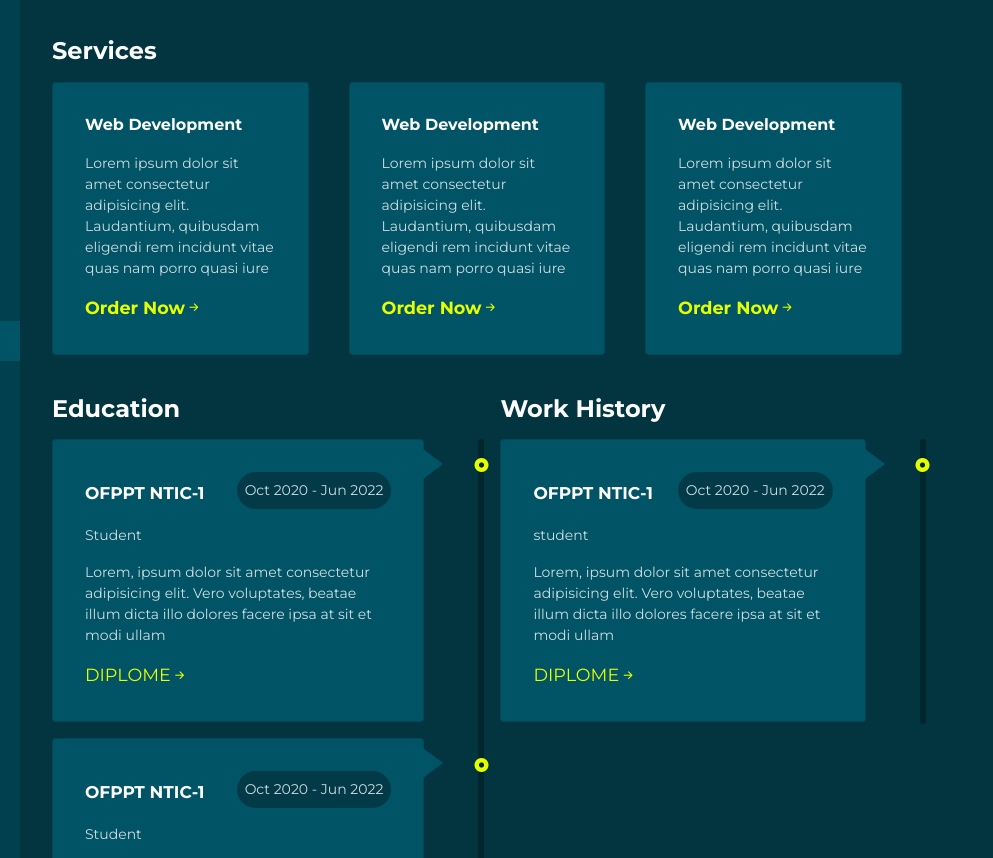
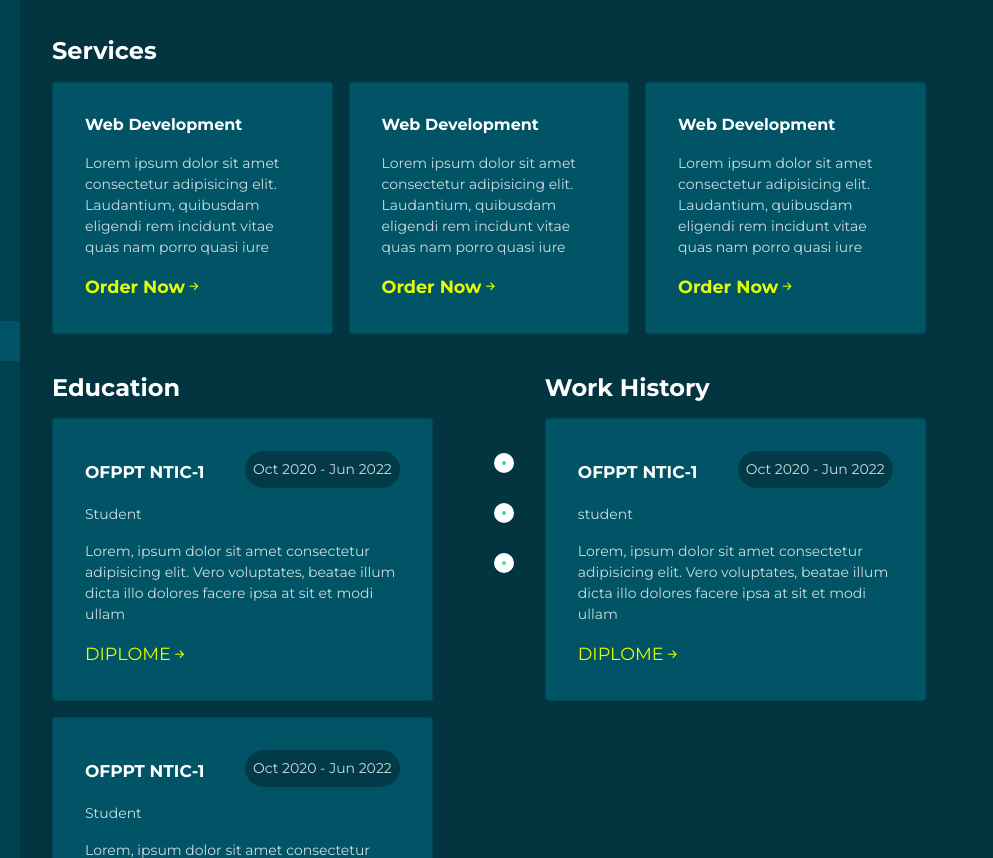
Before and after one commit to JelouaneAlae03/Resume-website, a plain HTML site: page index.html in a window 1280 px wide. Shown: the part 439-1297 px from the top of the page, 316-1309 px from the left, 993 px wide, since content can reach past the window. Drawn offline with nearby package versions, Linux system fonts and the light colour scheme.

Commit message:
Roadmap icon mssg

```diff
--- a/CSS/main.css
+++ b/CSS/main.css
@@ -413,14 +413,15 @@ li{
 
 .cards-services{
   display: flex;
+  justify-content:space-around;
 }
 
 
 #card-Services {
   background-color: #015366;
   padding: 2rem 2rem;
-  margin-right: 2.5rem;
-  width: fit-content;
+  width:fit-content;
+  margin-right:1rem;
 }
 
 
@@ -463,7 +464,7 @@ li{
 
 .info-education .card  p {
   opacity: 80%;
-
+  width: fit-content;
 }
 
 
@@ -479,6 +480,19 @@ li{
   margin-top: 10px;
 }
 
+
+.info-education #arrow-card-work{
+  position: relative;
+  width: 0;
+  height: 0;
+  border-bottom: 15px solid transparent;
+  border-top: 15px solid transparent;
+  border-right: 20px solid #015366;
+  margin-right: 10px;
+  left:-28.6rem;
+  margin-top: 10px;
+}
+
 .education-img{
   display: flex;
 }
@@ -490,7 +504,6 @@ li{
 .container_roadmap-line {
   width: 6rem;
   height: 300px;
-
   position: relative;
   margin-top: 10%;
 }
--- a/index.html
+++ b/index.html
@@ -206,7 +206,7 @@
                             <p class="card-descreption">Lorem, ipsum dolor sit amet consectetur adipisicing elit. Vero voluptates, beatae illum dicta illo dolores facere ipsa at sit et modi ullam</p>
                             <a class="Card-service-link" href="#">DIPLOME<i class="bi bi-arrow-right-short"></i></a>
                           </div>
-                          <div id="arrow-card" ></div>
+                          <!-- <div id="arrow-card" ></div> -->
                       </div>
 
                       <div class="info-education">
@@ -219,25 +219,31 @@
                           <p class="card-descreption">Lorem, ipsum dolor sit amet consectetur adipisicing elit. Vero voluptates, beatae illum dicta illo dolores facere ipsa at sit et modi ullam</p>
                           <a class="Card-service-link" href="#">DIPLOME<i class="bi bi-arrow-right-short"></i></a>
                         </div>
-                        <div id="arrow-card" ></div>
+                        <!-- <div id="arrow-card" ></div> -->
                       </div>
                       </div>
 
-                      <div class="roadmap-container-education">
-                        <div class="background-roadmap-card-education">
-                        </div>
 
-                        <div class="cicle-icon-card">
-                          <i id="cicle-icon-roadmap-card-education" class="bi bi-record-circle-fill"></i>
-                          <i id="cicle-icon-roadmap-card-education2" class="bi bi-record-circle-fill"></i>
-
-                        </div>
-
-                      </div>
 
                   </div>
 
                 </div>
+              <!-- _________________________________________Roadmap part______________________________________________  -->
+              <div class="container_roadmap-line">
+
+                <div class="rightbox">
+                  <div class="rb-container">
+                    <ul class="rb">
+                      <li class="rb-item" ng-repeat="itembx">
+                      </li>
+                      <li class="rb-item" ng-repeat="itembx">
+                      </li>
+                      <li class="rb-item" ng-repeat="itembx">
+                      </li>
+                    </ul>
+                  </div>
+                </div>
+              </div>
               <!-- _________________________________________Education part______________________________________________  -->
 
                 <div class="Education">
@@ -256,19 +262,11 @@
                             <p class="card-descreption">Lorem, ipsum dolor sit amet consectetur adipisicing elit. Vero voluptates, beatae illum dicta illo dolores facere ipsa at sit et modi ullam</p>
                             <a class="Card-service-link" href="#">DIPLOME<i class="bi bi-arrow-right-short"></i></a>
                           </div>
-                          <div id="arrow-card" >
+                          <!-- <div id="arrow-card-work" >
 
-                          </div>
+                          </div> -->
                       </div>
                     </div>
-                      <div class="roadmap-container-education" >
-                        <div class="background-roadmap-card-education" id="background-roadmap-card-work">
-                        </div>
-
-                        <div class="cicle-icon-card">
-                          <i id="cicle-icon-roadmap-card-education" class="bi bi-record-circle-fill"></i>
-                        </div>
-                      </div>
                 </div>
               </div>
               </div>
```
